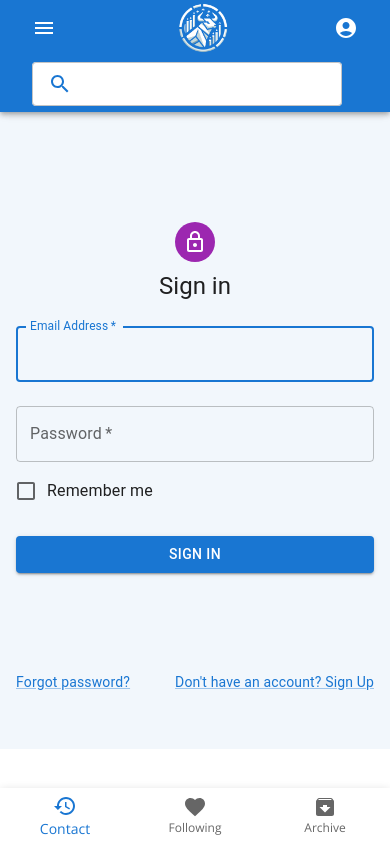
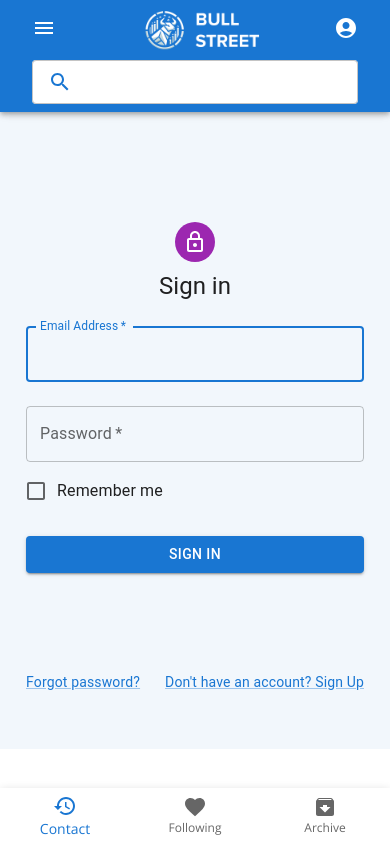
Before and after one commit to ouzifeng/CI_PP5_React_StockAnalysis, a React (Create React App) app: page /login in a window 390 px wide. Built offline with nearby package versions, Linux system fonts and the light colour scheme; no server answers.

Commit message:
update to new logo

```diff
--- a/src/assets/styles/custom.css
+++ b/src/assets/styles/custom.css
@@ -108,10 +108,6 @@ body {
 /* Extra Small Devices (phones) */
 @media (max-width: 576px) {
 
-  .css-tk088u-MuiGrid-root {
-    padding: 24px 10px !important;
-  }
-
   .stockname {
     font-size: 24px !important;
   }
@@ -127,7 +123,14 @@ body {
 
   .content-container {
     padding-top: 150px;
+    margin: 0 10px;
 }
+
+.mobileSearch {
+  padding-right: 0px !important;
+  padding-bottom: 5px;
+}
+
 }
 
 
--- a/src/components/common/Header.jsx
+++ b/src/components/common/Header.jsx
@@ -215,7 +215,7 @@ function Header() {
                         {/* Replace Typography with img tag */}
                         <Link to="/" style={{ display: 'flex', alignItems: 'center', flexGrow: 1, color: 'inherit', textDecoration: 'none' }}>
                             <img
-                                src="/bull_street_logo.png"
+                                src="/bull-street-logo.png"
                                 alt="Bull Street Logo"
                                 style={{ height: 'auto', maxWidth: '100%', maxHeight: '50px' }} // Adjust height and width as needed
                             />
@@ -330,11 +330,11 @@ function Header() {
                     <MenuIcon />
                 </IconButton>
                 {/* Logo */}
-            <Link to="/" style={{ display: 'flex', alignItems: 'center', color: 'inherit', textDecoration: 'none', marginLeft: 'auto', marginRight: 'auto' }}>
+            <Link to="/" style={{ display: 'flex', alignItems: 'center', color: 'inherit', textDecoration: 'none', marginLeft: 'auto', marginRight: 'auto'}}>
                 <img
-                    src="/bull_street_logo.png"
+                    src="/bull-street-logo.png"
                     alt="Bull Street Logo"
-                    style={{ height: 'auto', maxWidth: '100%', maxHeight: '50px', marginLeft: 'auto', marginRight: 'auto' }} // Adjust height and width as needed
+                    style={{ height: 'auto', maxWidth: '100%', maxHeight: '45px', marginLeft: 'auto', marginRight: 'auto', paddingTop: '5px'  }} // Adjust height and width as needed
                 />
             </Link>
 
@@ -367,7 +367,7 @@ function Header() {
 
 
                 {/* Row 2 */}
-                <Toolbar sx={{ display: { xs: 'flex', md: 'none' } }}>
+                <Toolbar sx={{ display: { xs: 'flex', md: 'none' } }} className='mobileSearch'>
                     {/* Search Bar */}
                     <Search>
                         <SearchIconWrapper focused={focused}>
--- a/src/pages/Login.js
+++ b/src/pages/Login.js
@@ -150,7 +150,7 @@ const handleLoginSuccess = (token, avatarUrl) => {
                   disabled={renderProps.disabled}
                   fullWidth // Make the button full width
                   variant="contained"
-                    startIcon={<img src="path_to_google_icon" alt="Google sign-in" />} // Add the Google icon here
+                  startIcon={<img src="path_to_google_icon" alt="Google sign-in" />} // Add the correct path to your Google icon here
                   sx={{
                     justifyContent: "flex-start", // Align the icon and text to the left
                     textTransform: "none", // Prevent uppercase styling
```
Also changed, not shown: public/bull-street-logo.png. Lines whose indentation alone changed are shown as unchanged.
